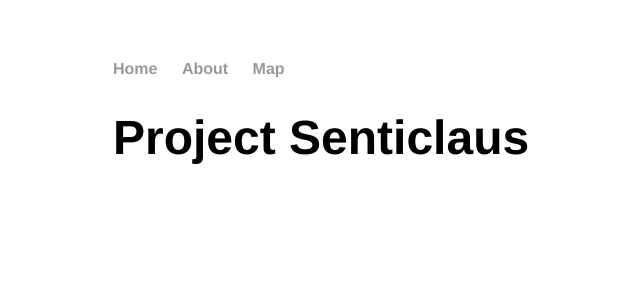
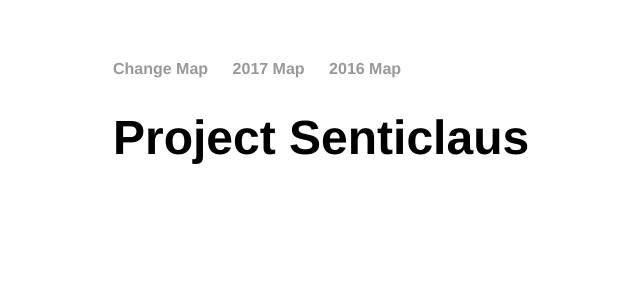
Before and after one commit to Senticlaus/Senticlaus-Maps, a Jekyll site: the page index.html, which Jekyll copies as it is, in a window 1280 px wide. Shown: the top 300 px of the page, without its empty margins (79-719 px from the left). Built offline with Jekyll 4.4.1, drawn with Linux system fonts in a browser that asks for light colours.

Commit message:
Update index.html

```diff
--- a/index.html
+++ b/index.html
@@ -8,9 +8,9 @@
 	<body>
 		<nav>
     		<ul>
-        		<li><a href="/">Home</a></li>
-	        	<li><a href="/about">About</a></li>
-        		<li><a href="datamap_2016.html">Map</a></li>
+        		<li><a href="datamap_change.html">Change Map</a></li>
+	        	<li><a href="datamap_2017.html">2017 Map</a></li>
+        		<li><a href="datamap_2016.html">2016 Map</a></li>
     		</ul>
 		</nav>
 		<div class="container">
```
